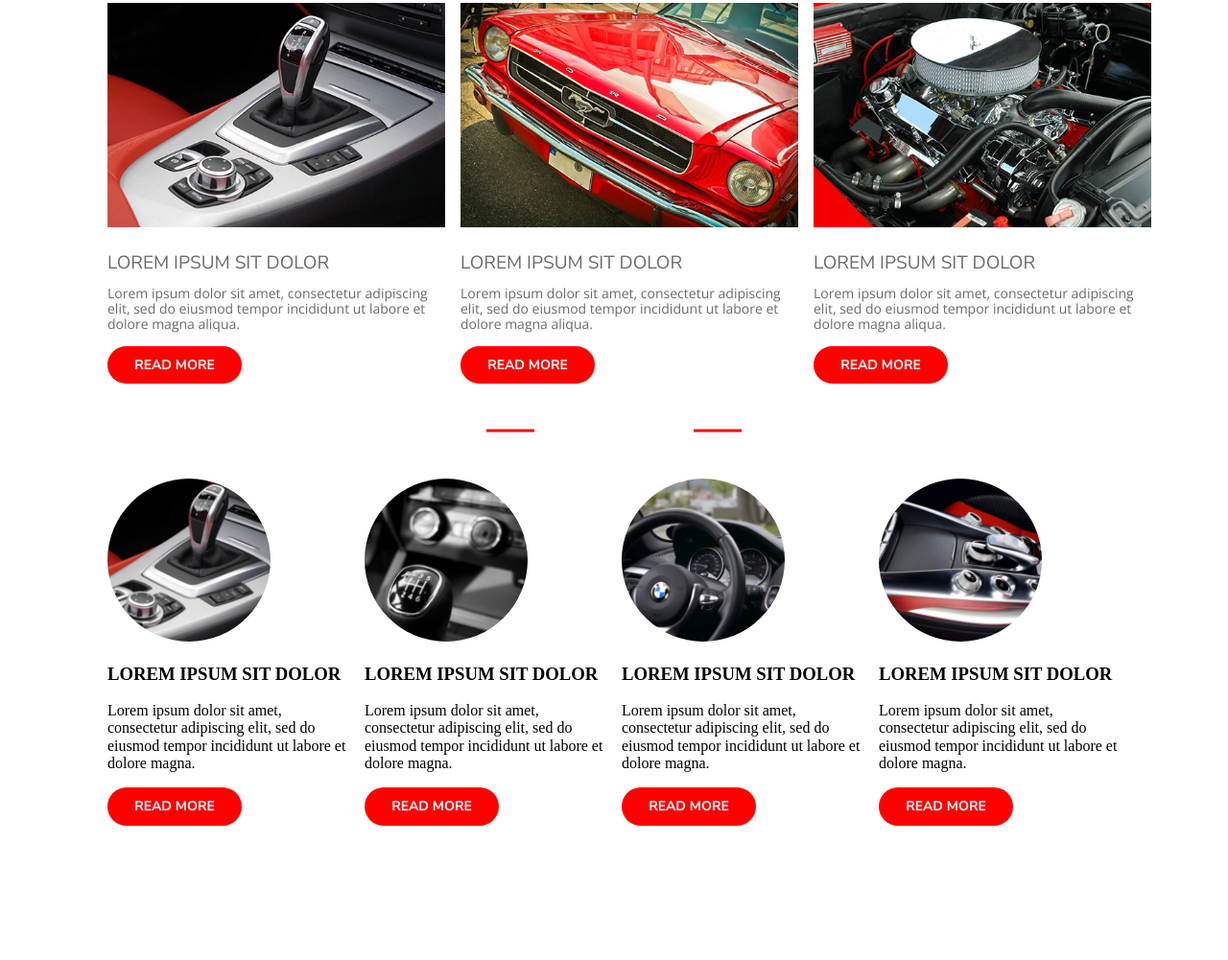
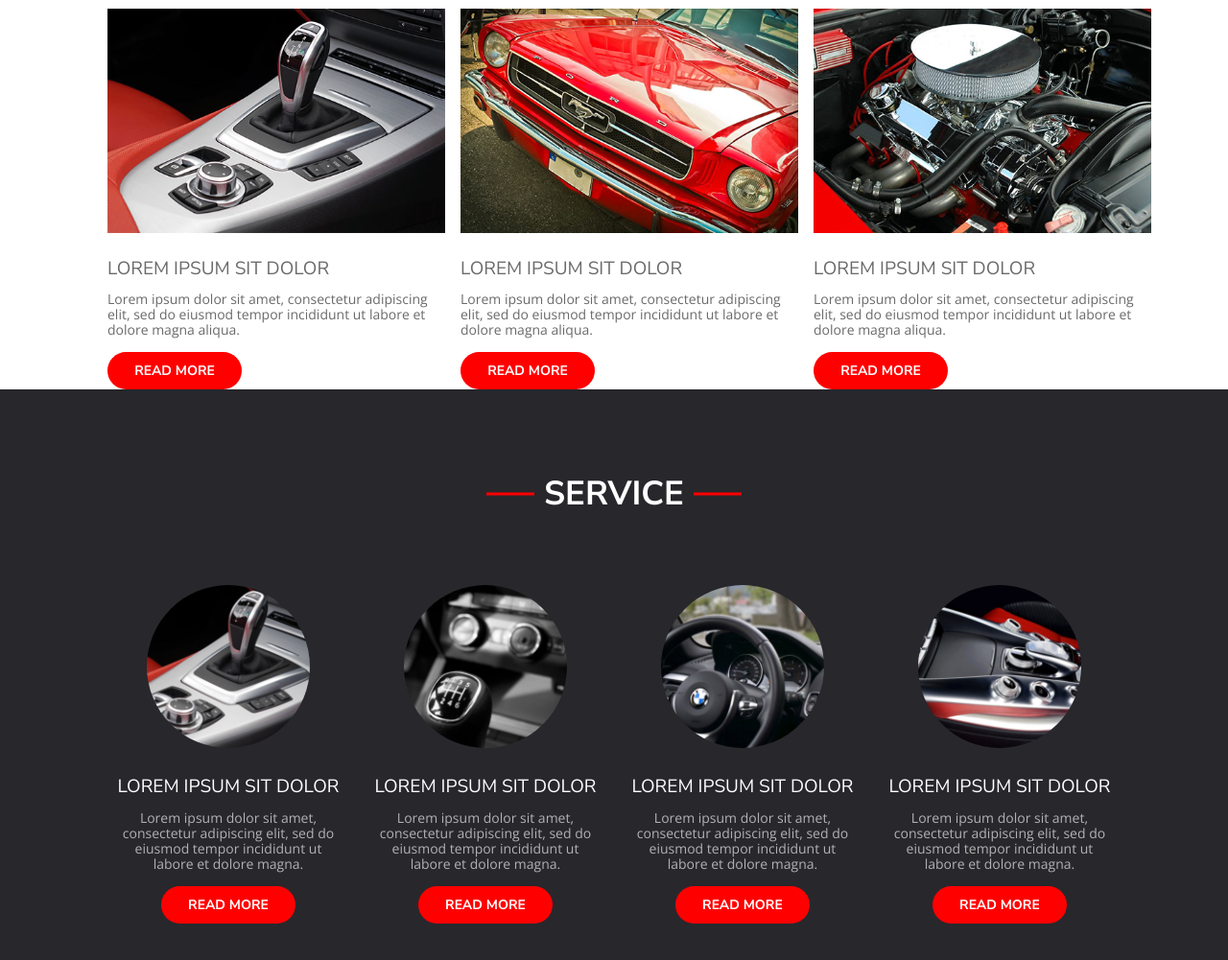
Before and after one commit to duszaemilia/car_sharing, a plain HTML site: page index.html in a window 1280 px wide. Shown: the part 897-1898 px from the top of the page at 96% size. Before the commit the page ends 1758 px from the top, so only its background shows below. Drawn offline with nearby package versions, Linux system fonts and the light colour scheme.

Commit message:
service section styling acording to graphic

```diff
--- a/src/styles/styles.css
+++ b/src/styles/styles.css
@@ -22,30 +22,32 @@ html, body {
     text-align: center;
     font-size: 2.1875rem;
     color: var(--black);
-    font-family: "Nunito Sans",sans-serif;
+    font-family: "Nunito Sans", sans-serif;
     font-weight: 700;
     text-transform: uppercase;
     position: relative;
+    margin-bottom: 2.1875rem;
 }
 
 
-.hdl::before, .hdl::after  {
+.hdl::before, .hdl::after {
     content: "";
     width: 3.125rem;
     height: 0.1875rem;
     background-color: var(--primary);
     display: inline-block;
-    position:absolute;
-    top:50%;
+    position: absolute;
+    top: 50%;
     transform: translate(-3.75rem, -50%);
 }
 
 .hdl::after {
-       transform: translate(0.625rem, -50%);
+    transform: translate(0.625rem, -50%);
 }
 
 .hdl--dark {
     color: var(--white);
+    margin-bottom: 4.68rem;
 }
 
 
@@ -60,7 +62,7 @@ html, body {
     padding: 1.375rem;
     border-radius: 2.5rem;
     transition: all 400ms ease-in-out;
-    font-family: "Nunito Sans",sans-serif;
+    font-family: "Nunito Sans", sans-serif;
     text-align: center;
 }
 
@@ -86,6 +88,7 @@ html, body {
     fill: var(--white);
     transition: fill 400ms ease-in-out;
 }
+
 .btn--icon:hover .icon-arrow {
     fill: var(--primary);
 }
@@ -93,13 +96,14 @@ html, body {
 .btn--sm {
     padding: 0.625rem;
     min-width: 7.5rem;
-    font-size:0.875rem;
+    font-size: 0.875rem;
 }
 
 .btn--primary {
     color: var(--white);
     background-color: var(--primary);
 }
+
 .btn--primary:hover {
     color: var(--primary);
     background-color: var(--white);
@@ -113,6 +117,7 @@ html, body {
     background-repeat: no-repeat;
     position: relative;
 }
+
 .intro .into__scroll {
     position: absolute;
     bottom: 0;
@@ -120,6 +125,7 @@ html, body {
     transform: translate(-50%, 20%);
 
 }
+
 .header {
     background-color: var(--gray-6);
     border-bottom: 0.125rem solid var(--gray-5);
@@ -227,9 +233,18 @@ html, body {
     margin-right: 1.5625rem;
 }
 
-.main {}
+.main {
+}
 
-.box {}
+.box {
+    padding-top: 3.75rem;
+    padding-bottom: 6.25rem;
+}
+
+.box--dark {
+    background-color: var(--gray-8);
+}
+
 .box .box__inner {
     width: 100%;
     max-width: var(--max-width);
@@ -245,14 +260,15 @@ html, body {
 }
 
 .article {
-    font-family: "Nunito Sans",sans-serif;
+    font-family: "Nunito Sans", sans-serif;
     color: var(--gray-3);
 }
-.article .article__img{
+
+.article .article__img {
     margin-bottom: 1.375rem;
 }
 
-.article .article__hdl{
+.article .article__hdl {
     text-transform: uppercase;
     font-size: 1.1875rem;
     line-height: 1.37rem;
@@ -260,10 +276,38 @@ html, body {
     margin: 0 0 .75rem 0;
 }
 
-.article .article__lead{
+.article .article__lead {
     font-size: .875rem;
-    font-family: "Open Sans",sans-serif;
+    font-family: "Open Sans", sans-serif;
     font-weight: 300;
     margin: 0 0 0.9375rem 0;
     min-width: 16.25rem;
 }
+
+.service {
+    text-align: center;
+    max-width: 14.675rem;
+    margin-inline: auto;
+}
+
+.service .service__img {
+    margin-bottom: 1.375rem;
+}
+
+.service .service__hdl {
+    font-family: 'Nunito Sans', sans-serif;
+    color: var(--white);
+    text-transform: uppercase;
+    font-size: 1.1875rem;
+    line-height: 1.37;
+    font-weight: 500;
+    margin: 0 0 .75rem 0;
+}
+
+.service .service__lead {
+    color: var(--gray-2);
+    font-size: .875rem;
+    font-family: 'Open Sans', sans-serif;
+    font-weight: 300;
+    margin: 0 0 .9375rem 0;
+}
```
